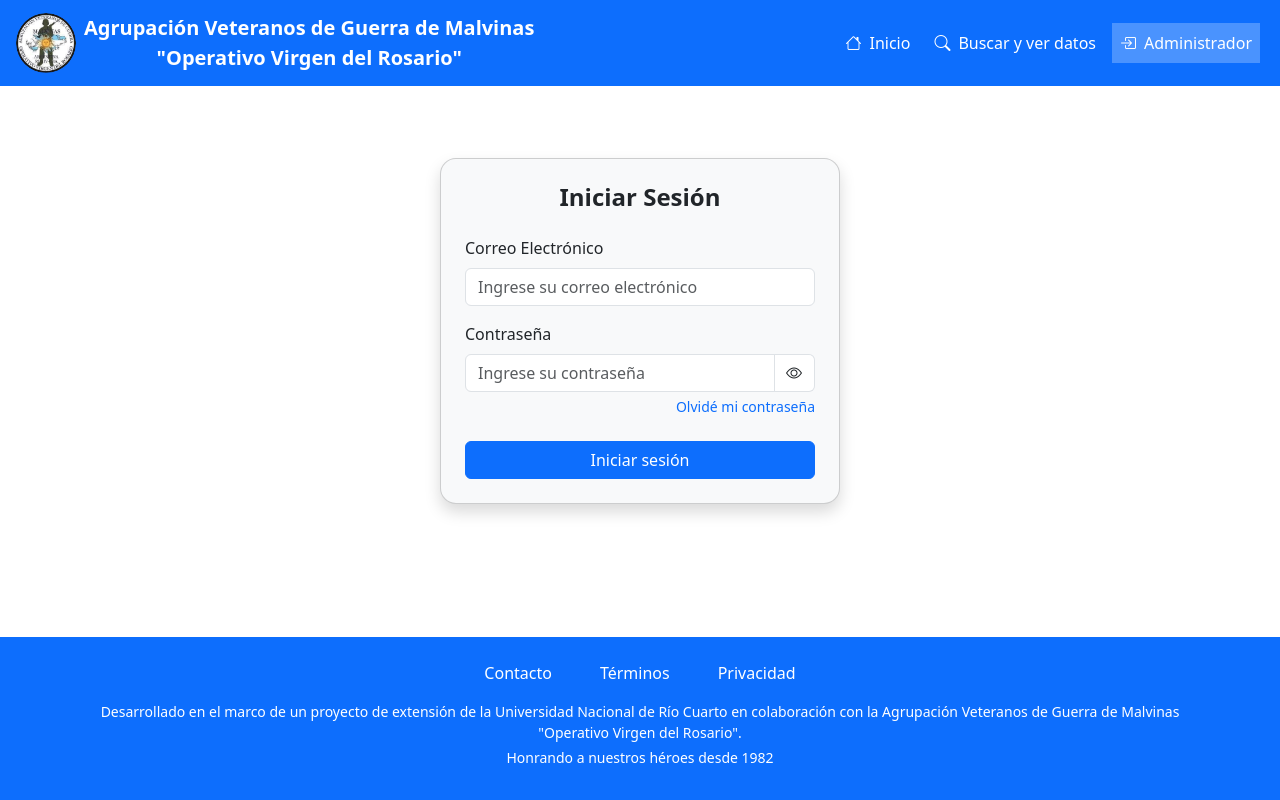
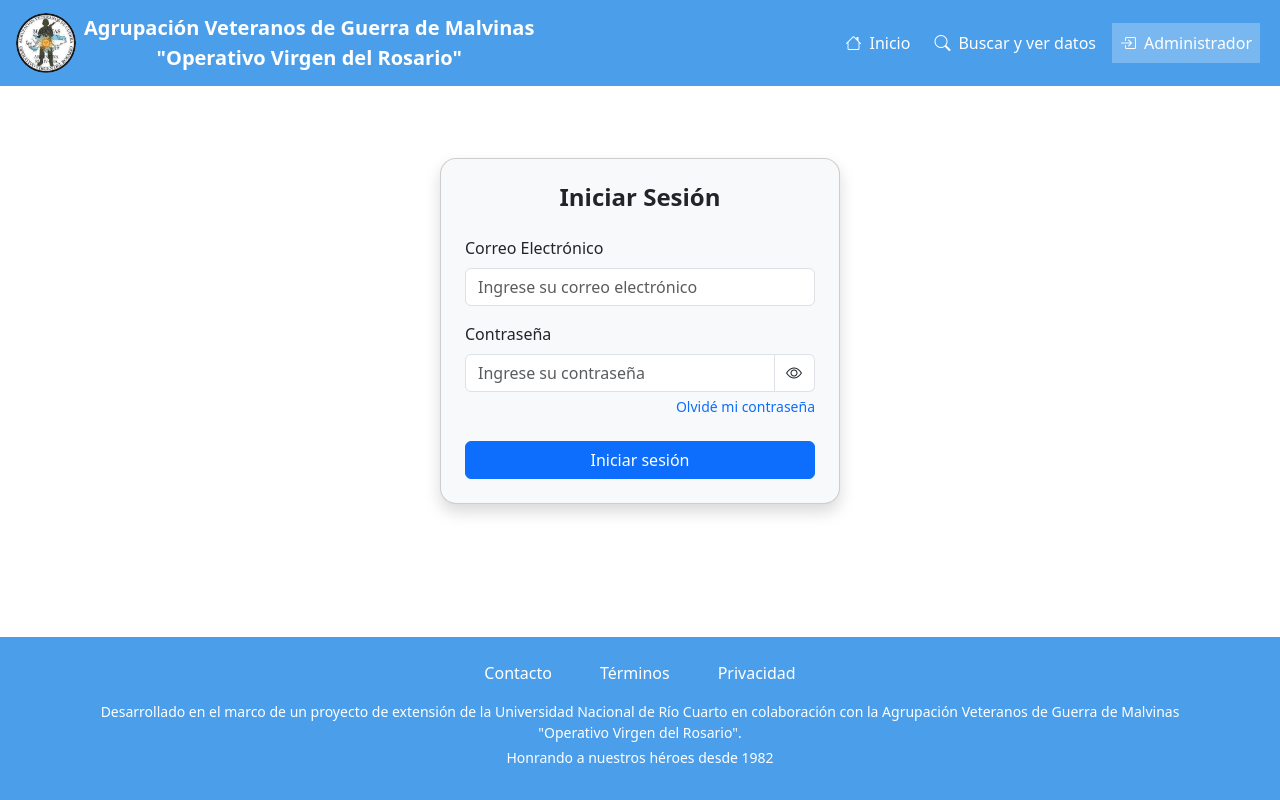
Before and after one commit to AlieniAgustin/proyecto-malvinas-unrc-2025, a Flask app: page /admin in a window 1280 px wide. Run offline with Flask 3, Linux system fonts and the light colour scheme.

Commit message:
New: header and footer color change

```diff
--- a/app/templates/base.html
+++ b/app/templates/base.html
@@ -25,6 +25,10 @@
             font-family: 'Source Sans Pro', sans-serif;
         }
 
+        #main-navbar, #main-footer{
+            background-color: #4B9EE9;
+        }
+
         .nav-link-active, .nav-link:hover {
             background-color: #ffffff40;
         }
@@ -32,7 +36,7 @@
 </head>
 <body class="bg-white d-flex flex-column min-vh-100">
 
-    <nav class="navbar navbar-expand-lg navbar-dark bg-primary px-3">
+    <nav class="navbar navbar-expand-lg navbar-dark px-3" id="main-navbar">
         <!-- Logo -->
         <a class="navbar-brand d-flex align-items-center" href="/">
             <img class="me-2 rounded-circle" src="{{url_for('static', filename='img/logo.png')}}" alt="Logo de la agrupacion" width="60px" height="60px">
@@ -68,7 +72,7 @@
         {% block content %}{% endblock %}
     </main>
 
-    <footer class="bg-primary text-white py-3 mt-auto">
+    <footer class="text-white py-3 mt-auto" id="main-footer">
         <div class="container text-center">
             <ul class="nav justify-content-center mb-2">
                 <li class="nav-item"><a href="/contacto" class="nav-link px-3 mx-2 text-white {% if request.path.startswith('/contacto') %}nav-link-active{% endif %}">Contacto</a></li>
```
